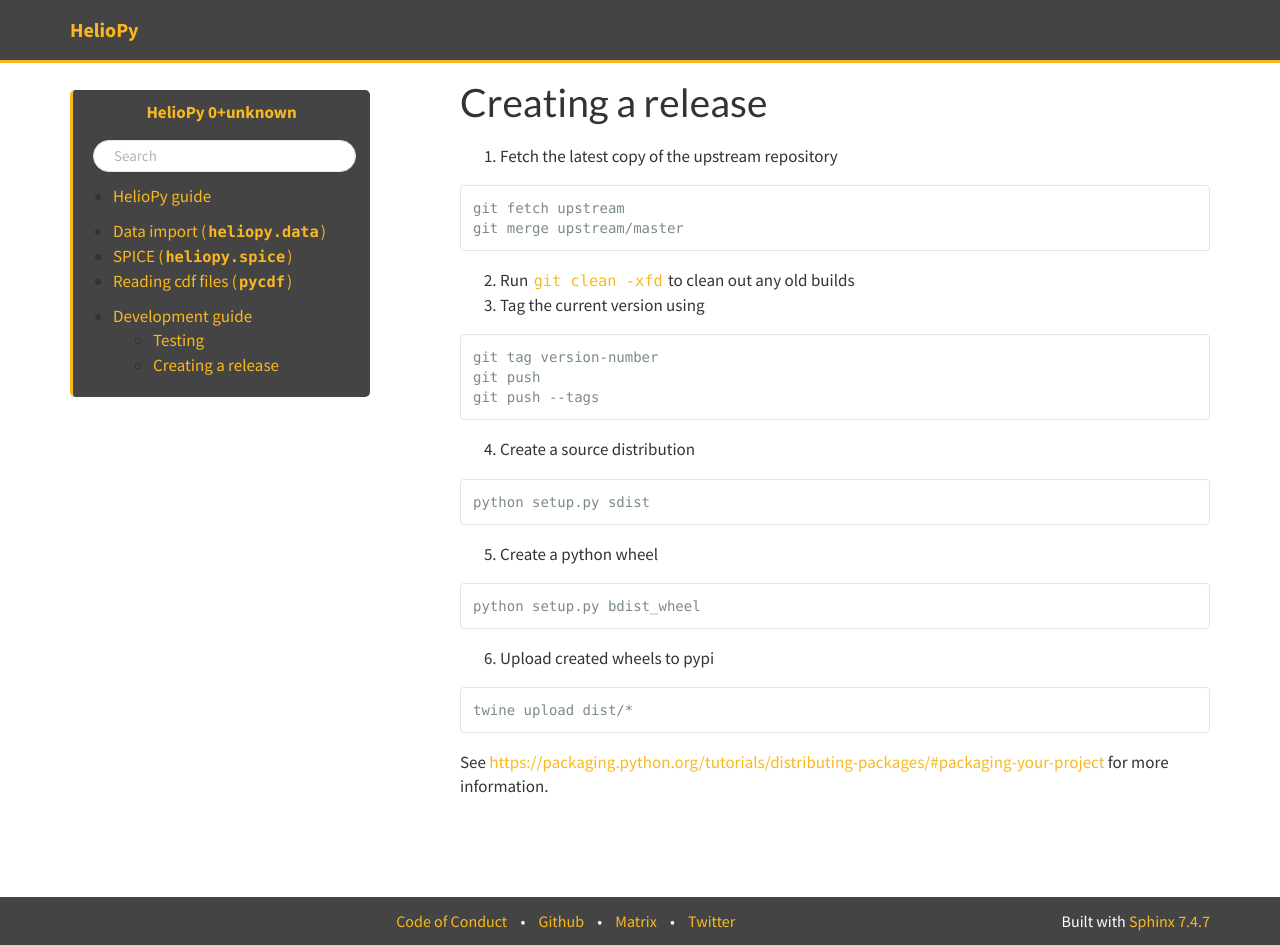
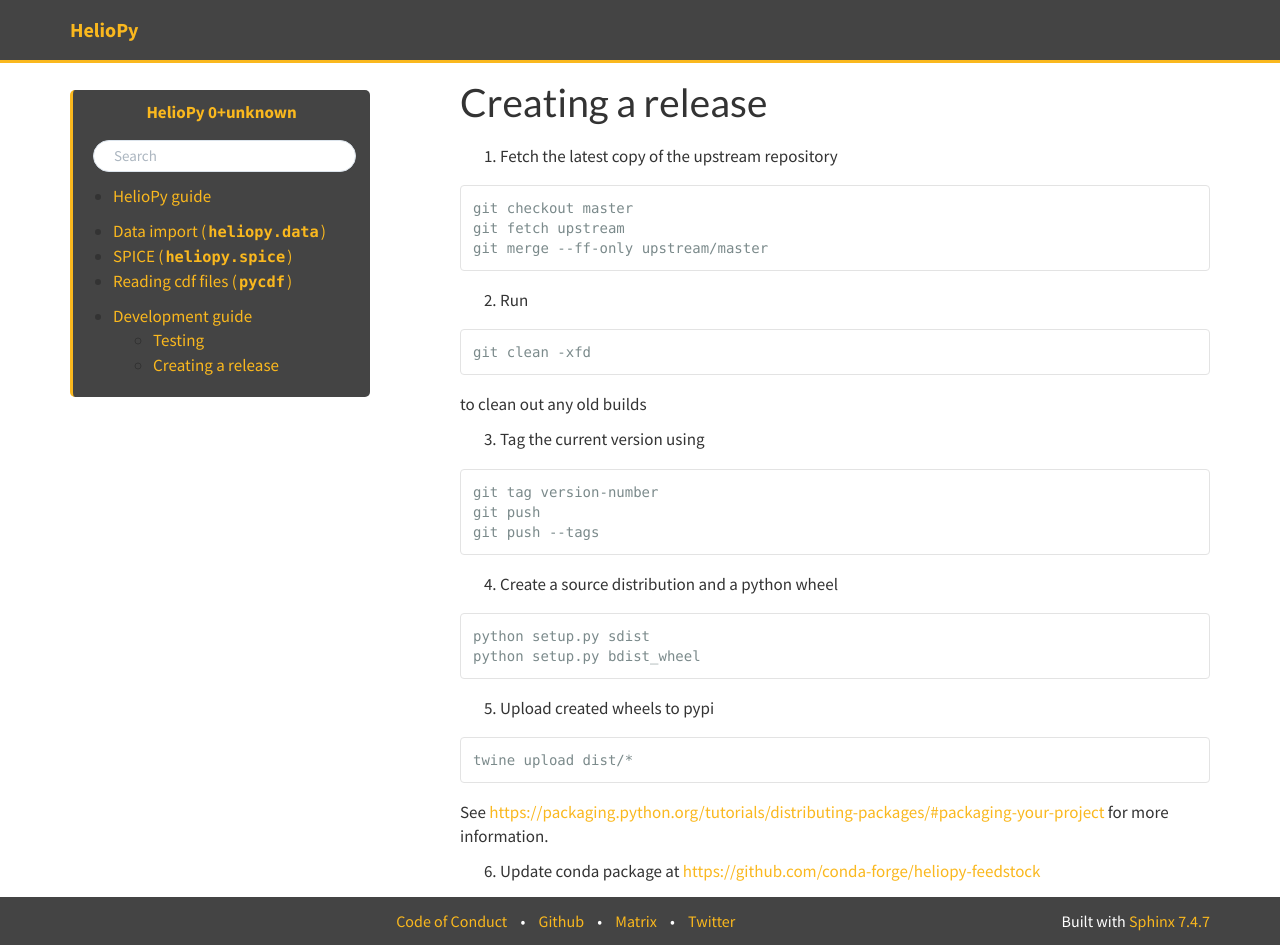
Before and after one commit to heliopython/heliopy, a Sphinx documentation site: the page built from doc/source/development/release.rst, in a window 1280 px wide and 945 px high. Built offline with Sphinx 7.4.7, drawn with Linux system fonts in a browser that asks for light colours; pages that are not in the unit, such as notebooks, are missing from menus.

Commit message:
Update release guide

```diff
--- a/doc/source/development/release.rst
+++ b/doc/source/development/release.rst
@@ -5,11 +5,19 @@ Creating a release
 
 .. code-block:: bash
 
+  git checkout master
   git fetch upstream
-  git merge upstream/master
+  git merge --ff-only upstream/master
 
 
-2. Run ``git clean -xfd`` to clean out any old builds
+2. Run
+
+.. code-block:: bash
+
+  git clean -xfd
+
+to clean out any old builds
+
 3. Tag the current version using
 
 .. code-block:: bash
@@ -18,20 +26,14 @@ Creating a release
   git push
   git push --tags
 
-4. Create a source distribution
+4. Create a source distribution and a python wheel
 
 .. code-block:: bash
 
   python setup.py sdist
-
-
-5. Create a python wheel
-
-.. code-block:: bash
-
   python setup.py bdist_wheel
 
-6. Upload created wheels to pypi
+5. Upload created wheels to pypi
 
 .. code-block:: bash
 
@@ -39,3 +41,5 @@ Creating a release
 
 See https://packaging.python.org/tutorials/distributing-packages/#packaging-your-project
 for more information.
+
+6. Update conda package at https://github.com/conda-forge/heliopy-feedstock
```
